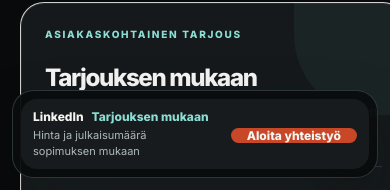
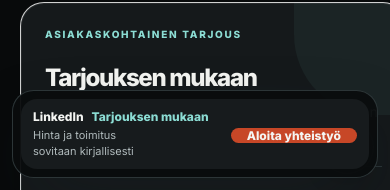
Before and after one commit to Jambovisuaalit/virella-helsinki-web, a Next.js app: page /linkedin in a window 390 px wide. Shown: the part 654-844 px from the top of the page. Built offline with nearby package versions, Linux system fonts and the light colour scheme.

Commit message:
fix: route unapproved packages to written quote and remove old prices

```diff
--- a/components/commerce/mobile-purchase-bar.tsx
+++ b/components/commerce/mobile-purchase-bar.tsx
@@ -15,26 +15,26 @@ function shortLabel(productKey: ProductId) {
 
 export function MobilePurchaseBar({ currentProduct }: { currentProduct: ProductId }) {
   const product = products[currentProduct];
-  const isLinkedin = currentProduct === "linkedin";
+  const isQuote = product.billing === "quote";
 
   return (
-    <aside aria-label="Palvelun ostopalkki" className="fixed inset-x-0 bottom-0 z-50 px-3 pb-[calc(0.75rem+env(safe-area-inset-bottom))] md:hidden">
+    <aside aria-label="Palvelun aloituspalkki" className="fixed inset-x-0 bottom-0 z-50 px-3 pb-[calc(0.75rem+env(safe-area-inset-bottom))] md:hidden">
       <div className="mx-auto max-w-md rounded-[1.35rem] border border-border/80 bg-background/92 p-2 shadow-[0_22px_70px_-28px_rgba(23,33,38,0.5)] backdrop-blur-xl">
         <div className="grid grid-cols-[1fr_auto] items-center gap-3 rounded-[1rem] bg-surface px-3 py-2.5">
           <div className="min-w-0">
             <div className="flex items-baseline gap-2">
               <p className="truncate text-xs font-extrabold text-foreground">{shortLabel(currentProduct)}</p>
               <p className="shrink-0 text-xs font-extrabold text-brand">
-                {isLinkedin ? "Tarjouksen mukaan" : <>{euro.format(product.price)}{product.billing === "month" ? "/kk" : ""}</>}
+                {isQuote ? "Tarjouksen mukaan" : <>{euro.format(product.price)}{product.billing === "month" ? "/kk" : ""}</>}
               </p>
             </div>
             <p className="mt-0.5 text-[11px] leading-4 text-muted">
-              {isLinkedin ? "Hinta ja julkaisumäärä sopimuksen mukaan" : product.billing === "month" ? `${product.commitmentMonths} kk · yht. ${euro.format(product.totalPrice)}` : "kertamaksu"}
+              {isQuote ? "Hinta ja toimitus sovitaan kirjallisesti" : product.billing === "month" ? `${product.commitmentMonths} kk · yht. ${euro.format(product.totalPrice)}` : "kertamaksu"}
             </p>
           </div>
           <BuyButton
             productId={product.id}
-            label="Osta"
+            label="Aloita yhteistyö"
             source="mobile_purchase_bar"
             buttonClassName="min-h-10 rounded-full bg-action px-4 text-xs font-extrabold text-white shadow-[0_8px_22px_-12px_rgba(216,74,36,0.75)] transition active:scale-[0.98]"
           />
```
